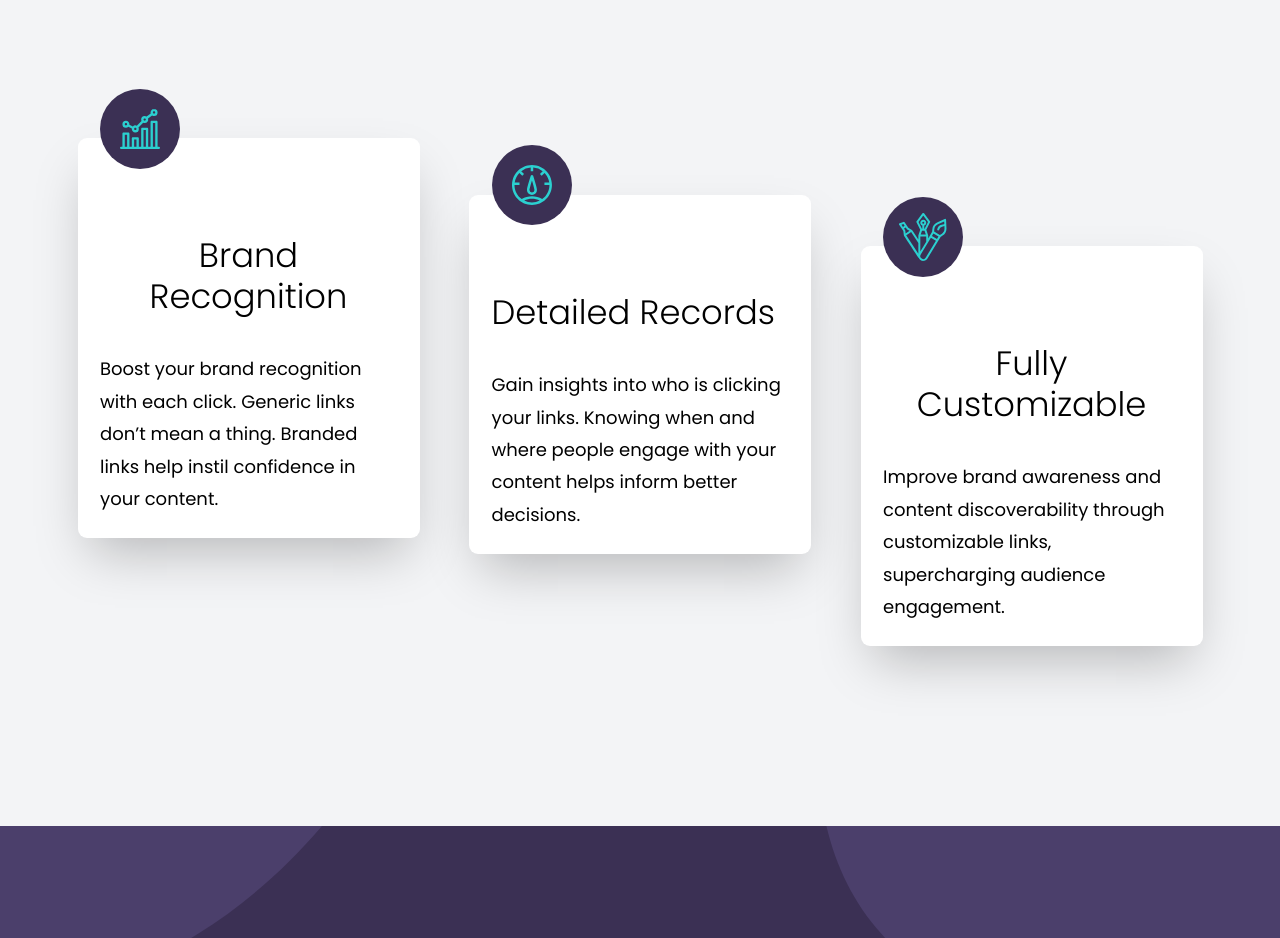
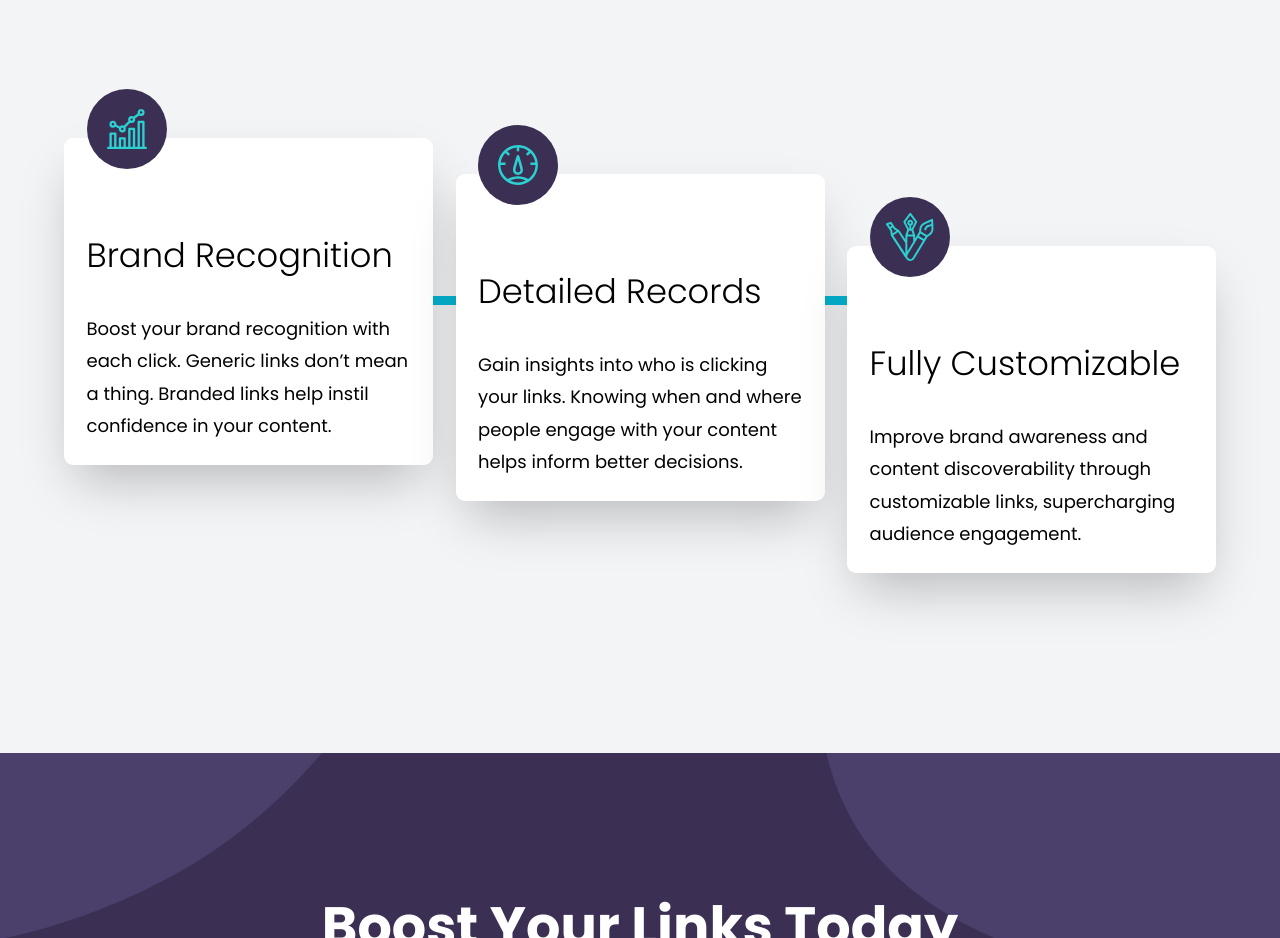
Before and after one commit to nikhea/shortly-url, a Next.js app: page / in a window 1280 px wide. Shown: the part 1100-2038 px from the top of the page. Built offline with nearby package versions, Linux system fonts and the light colour scheme.

Commit message:
fix features line

```diff
--- a/components/Features/Features.tsx
+++ b/components/Features/Features.tsx
@@ -23,6 +23,7 @@ const Features = () => {
           </p>
         </div>
         <div className={style.cards}>
+          <div className={style.line} />
           {Cards}
           {/* <div className={style.card}>
             <div className={style.icon}>
--- a/scss/features.module.scss
+++ b/scss/features.module.scss
@@ -10,25 +10,28 @@
 }
 .cards {
   @apply grid grid-cols-1  lg:grid-cols-3  gap-5 relative  items-center justify-center text-center place-items-center my-20;
-  // .line {
-  //   @apply bg-slate-800 w-2 h-[50%] absolute overflow-hidden flex items-center justify-center text-center place-items-center;
-  //   // transform: rotate(100deg);
-  // }
+  .line {
+    @apply bg-cyan-500 w-full h-2 absolute rotate-[270deg] lg:rotate-0;
+    top: 55%;
+    // transform: rotate(270deg);
+  }
 
   .card {
     // py-10 lg:py-5 px-2 lg:px-5   mt-16 lg:mx-3 rounded-lg
-    @apply flex flex-col items-center lg:items-start  bg-white shadow-2xl py-10 lg:py-5 px-2 lg:px-5   mt-16 lg:mx-3 rounded-lg;
+    @apply flex flex-col items-center lg:items-start  bg-white shadow-2xl py-10 lg:py-5 px-2 lg:px-5  mt-16  rounded-lg relative;
     h1 {
       @apply text-3xl pt-5 mt-10;
     }
     p {
       @apply text-center lg:text-start;
     }
-    &:nth-child(2) {
+    &:nth-child(3) {
       @apply lg:mt-32;
+      // transform: translateY(5rem);
     }
-    &:nth-child(3) {
+    &:last-child {
       @apply lg:mt-64;
+      // transform: translateY(10rem);
     }
   }
 }
```
